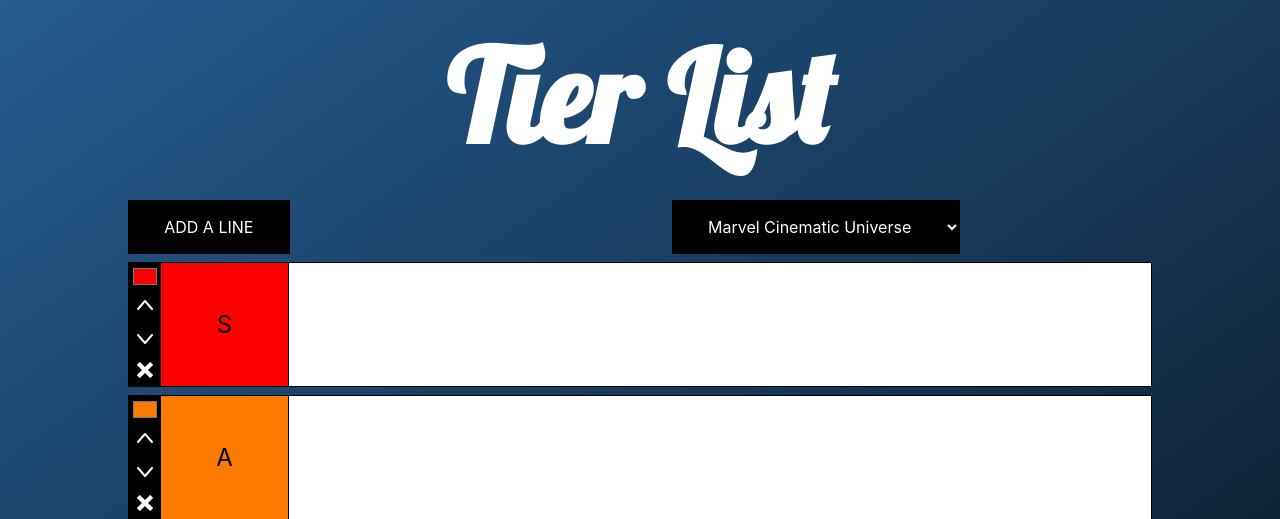
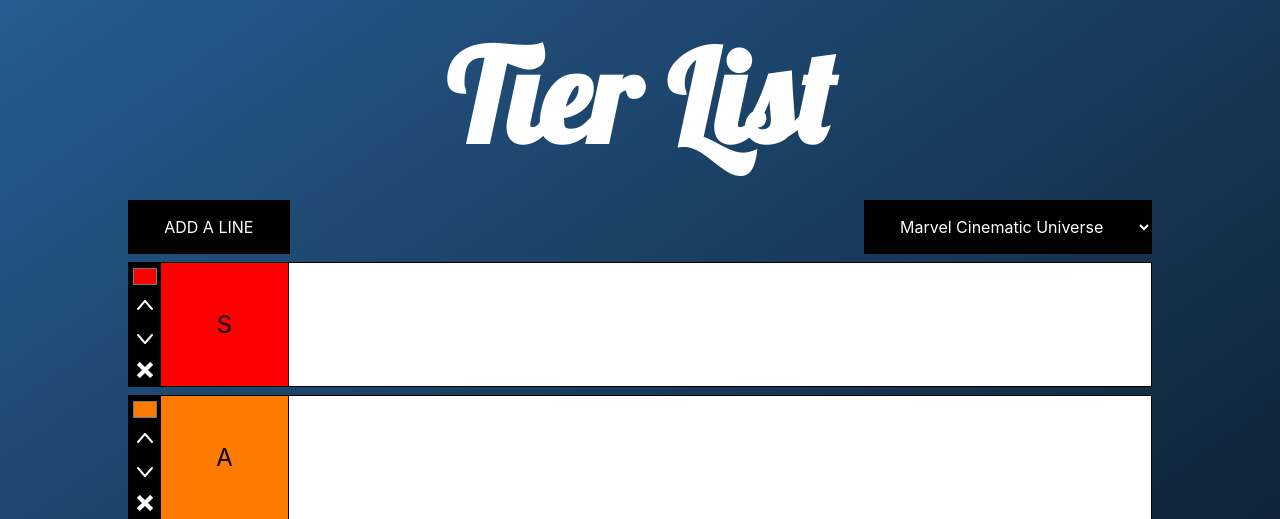
Before and after one commit to alexis-gss/tierlist, a PHP site: page / in a window 1280 px wide. Shown: the top 519 px of the page. Run offline with PHP 8.4, Linux system fonts and the light colour scheme.

Commit message:
fix width select

```diff
--- a/css/style.css
+++ b/css/style.css
@@ -31,7 +31,6 @@ form{
   flex-direction: row;
   align-items: center;
   justify-content: space-between;
-  width: 30rem;
 }
 
 /* TITLE */
```
